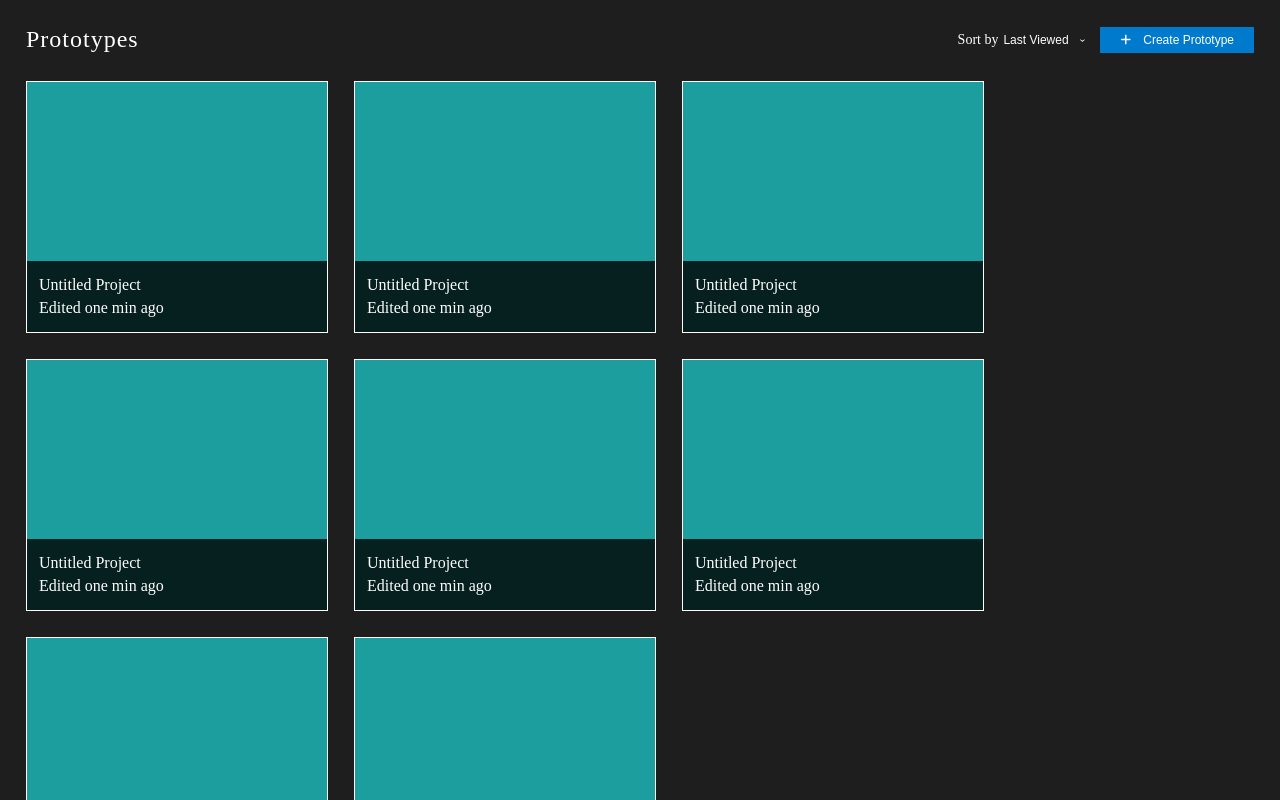
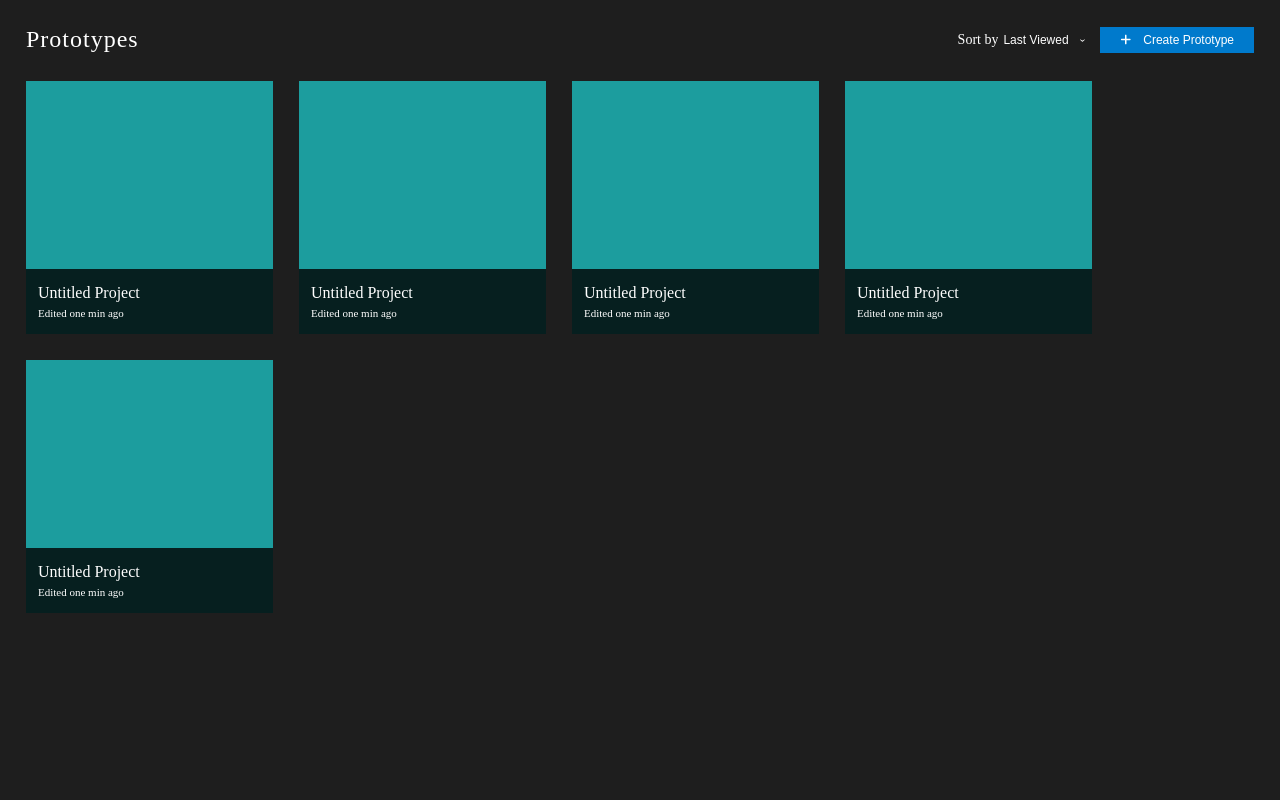
Before and after one commit to ghewadesumit/Javascript, a plain HTML site: page Prototype/Prototype Page/index.html in a window 1280 px wide. Drawn offline with Linux system fonts and the light colour scheme.

Commit message:
added cards in using grid layout

```diff
--- a/Prototype/Prototype Page/index.html
+++ b/Prototype/Prototype Page/index.html
@@ -92,38 +92,7 @@
                         <p class="card-information">Edited one min ago</p>
                     </footer>
                 </div>
-
-                <div class="card-container">
-                    <div class="card-image-holder"></div>
-                    <footer class="card-footer">
-                        <header class="card-footer-header">
-                            Untitled Project
-                        </header>
-                        <p class="card-information">Edited one min ago</p>
-                    </footer>
-                </div>
-                <div class="card-container">
-                    <div class="card-image-holder"></div>
-                    <footer class="card-footer">
-                        <header class="card-footer-header">
-                            Untitled Project
-                        </header>
-                        <p class="card-information">Edited one min ago</p>
-                    </footer>
-                </div>
-                <div class="card-container">
-                    <div class="card-image-holder"></div>
-                    <footer class="card-footer">
-                        <header class="card-footer-header">
-                            Untitled Project
-                        </header>
-                        <p class="card-information">Edited one min ago</p>
-                    </footer>
-                </div>
             </div>
-
-
-
         </div>
     </div>
 </body>
--- a/Prototype/Prototype Page/style.css
+++ b/Prototype/Prototype Page/style.css
@@ -195,31 +195,37 @@ select::-ms-expand {
 
 .protoctn-content {
     overflow: auto;
+    height: 100%;
 }
 
 .card-main {
-    display: flex;
-    flex-wrap: wrap;
-    flex: 1 1 auto;
+    /* display: flex; */
+    /* flex-wrap: wrap; */
+    /* flex: 1 1 auto; */
+    display: grid;
+    grid-template-columns: repeat(auto-fit, minmax(247px, 247px));
+    grid-template-rows: repeat(auto-fill, minmax(253px, 253px));
+    grid-gap: 26px;
+    margin-left: 26px;
+    margin-right: 26px;
 }
 
 .card-container {
-    width: 300px;
-    height: 250px;
-    border: 1px solid #fff;
-    margin-left: 26px;
+    border-radius: 0px;
+    /* box-shadow: 0px 2px 4px 0px rgba(58, 61, 65, 0.4); */
+    height: 253px;
+    width: 247px;
     margin-bottom: 26px;
     color: #fff;
     background: rgb(56, 59, 61);
-    /* overflow: hidden; */
     position: relative;
 
 }
 
 .card-image-holder {
     display: block;
-    width: 300px;
-    height: 250px;
+    height: 253px;
+    width: 247px;
     background: rgba(0, 255, 255, 0.5);
 
 }
@@ -233,11 +239,15 @@ select::-ms-expand {
 
 .card-footer-header {
     padding: 15px 0px 5px 12px;
+    font-size: 16px;
+    font-weight: normal;
+    font-family: 72-Regular;
 }
 
 .card-information {
     margin: 0px;
     padding: 0px 0px 15px 12px;
-
-
+    font-family: 72-Light;
+    font-size: 11px;
+    font-weight: 300;
 }
```
